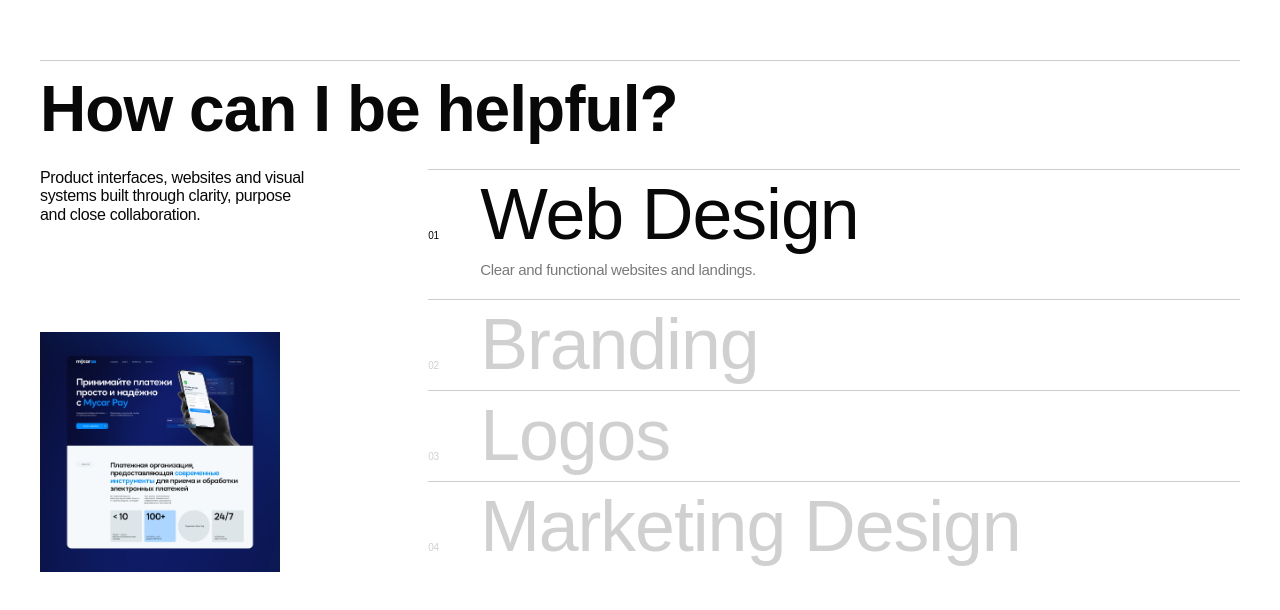
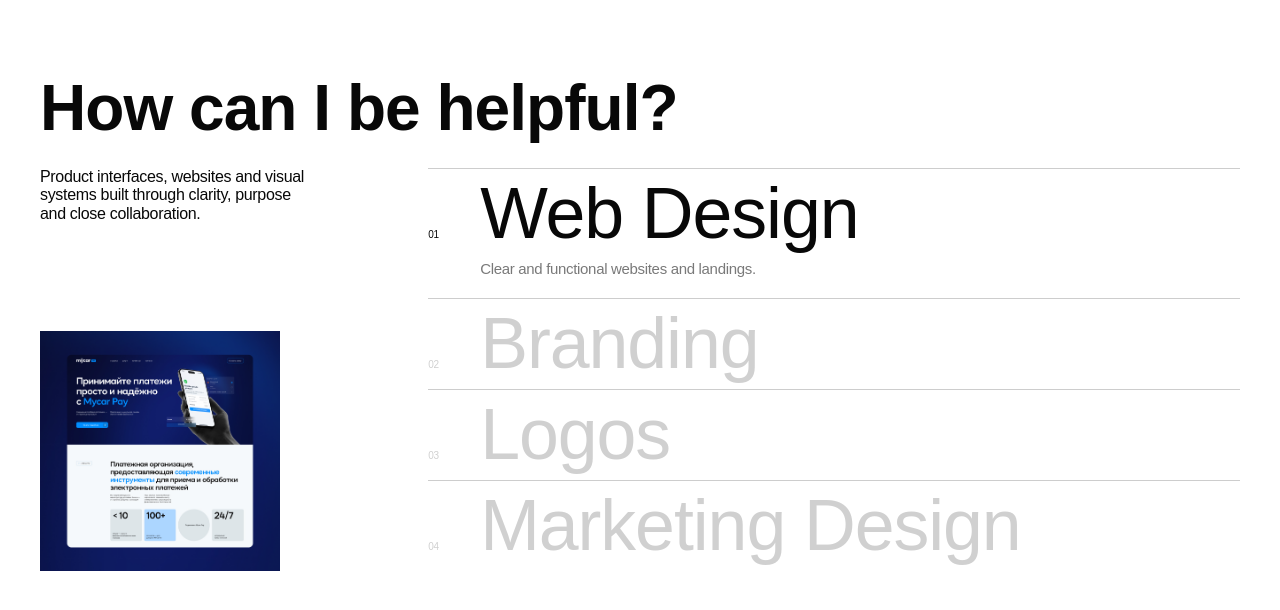
Before and after one commit to yemirades/site, a Next.js app: page / in a window 1280 px wide. Shown: the part 4192-4802 px from the top of the page. Built offline with nearby package versions, Linux system fonts and the light colour scheme; a web font is replaced by a local one.

Commit message:
Remove services divider

```diff
--- a/src/components/Services.tsx
+++ b/src/components/Services.tsx
@@ -77,7 +77,7 @@ export function Services() {
 
   return (
     <section id="services" className="theme-surface px-4 pb-24 pt-16 sm:px-8 sm:py-32 lg:px-10">
-      <div className="mx-auto min-w-0 max-w-[1200px] pt-4 sm:border-t sm:border-[var(--line)] sm:pt-5 lg:max-w-none">
+      <div className="mx-auto min-w-0 max-w-[1200px] pt-4 sm:pt-5 lg:max-w-none">
         <Reveal className="min-w-0">
           <h2 className="max-w-[820px] font-hero text-[42px] font-semibold leading-[0.9] tracking-[-0.045em] sm:text-[64px]">
             {bindShortWords(t.servicesTitle)}
```
